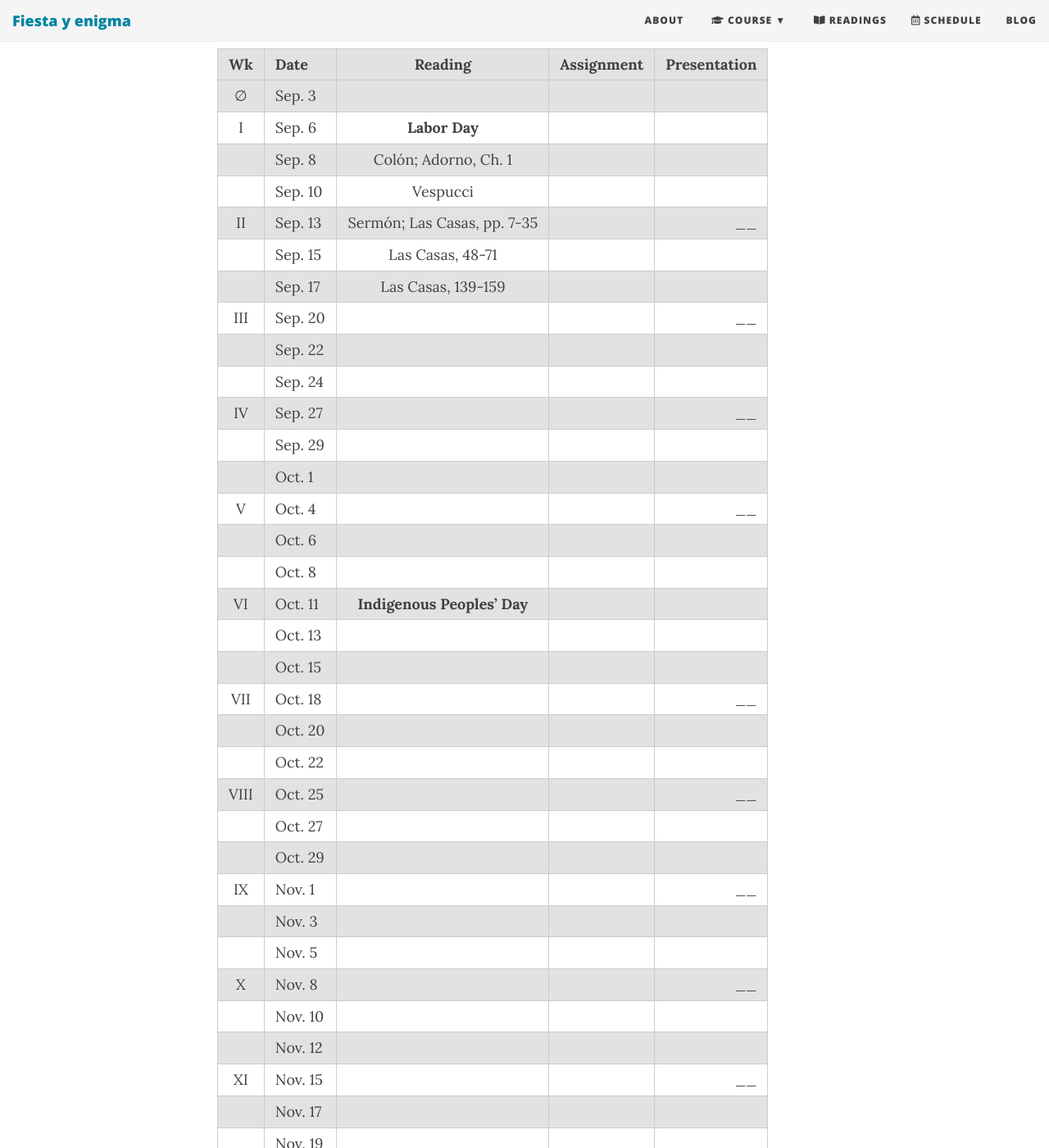
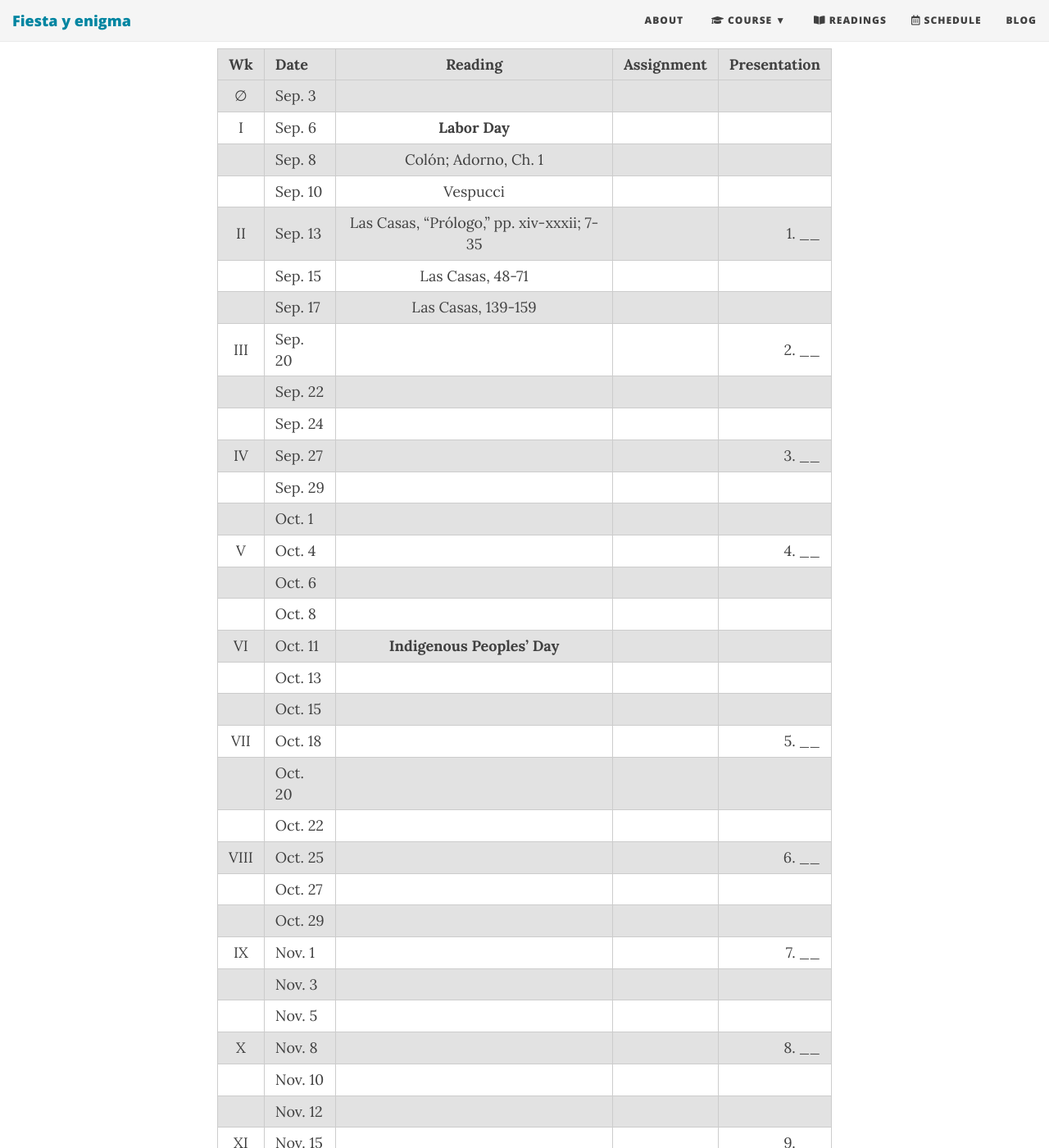
Before and after one commit to Hipomenes/ls452, a Jekyll site: the page built from calendar.md, in a window 1280 px wide and 1400 px high, scrolled down 330 px. Shown: the whole window at 82% size. Built offline with Jekyll 4.4.1, drawn with Linux system fonts in a browser that asks for light colours; nearby versions of some CDN libraries.

Commit message:
Update calendar.md

```diff
--- a/calendar.md
+++ b/calendar.md
@@ -12,37 +12,37 @@ subtitle: Spring 2021
 |  I  | Sep. 6   | **Labor Day** |
 |     | Sep. 8   | Colón; Adorno, Ch. 1
 |     | Sep. 10  | Vespucci
-|  II | Sep. 13  | Sermón; Las Casas, pp. 7-35 | | ____
+|  II | Sep. 13  | Las Casas, "Prólogo," pp. xiv-xxxii; 7-35 | | 1. ____
 |     | Sep. 15  | Las Casas, 48-71
 |     | Sep. 17  | Las Casas, 139-159
-| III | Sep. 20  |  | | ____
+| III | Sep. 20  |  | | 2. ____
 |     | Sep. 22  |
 |     | Sep. 24  |
-| IV  | Sep. 27  |   | | ____
+| IV  | Sep. 27  |   | | 3. ____
 |     | Sep. 29  |
 |     | Oct. 1   |
-| V   | Oct. 4   |    | | ____
+| V   | Oct. 4   |    | | 4. ____
 |     | Oct. 6   |
 |     | Oct. 8   |
 | VI  | Oct. 11  | **Indigenous Peoples' Day**
 |     | Oct. 13  |
 |     | Oct. 15  |
-| VII | Oct. 18  |    | | ____
+| VII | Oct. 18  |    | | 5. ____
 |     | Oct. 20  |
 |     | Oct. 22  |
-| VIII| Oct. 25  |    | | ____
+| VIII| Oct. 25  |    | | 6. ____
 |     | Oct. 27  |
 |     | Oct. 29  |
-| IX  | Nov. 1   |    | | ____
+| IX  | Nov. 1   |    | | 7. ____
 |     | Nov. 3   |
 |     | Nov. 5   |
-| X   | Nov. 8   |    | | ____
+| X   | Nov. 8   |    | | 8. ____
 |     | Nov. 10  |
 |     | Nov. 12  |
-| XI  | Nov. 15  |    | | ____
+| XI  | Nov. 15  |    | | 9. ____
 |     | Nov. 17  |
 |     | Nov. 19  |
-| XII | Nov. 22  | *Remote Class*   | | ____
+| XII | Nov. 22  | *Remote Class*   | | 10. ____
 |     | Nov. 24  | **Thanks Giving**
 |     | Nov. 26  | **Thanks Giving**
 |XIII | Nov. 29  |    | | ____
```
